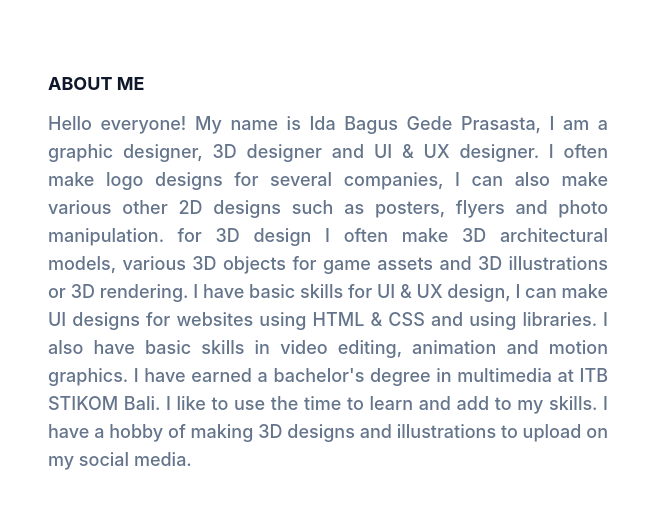
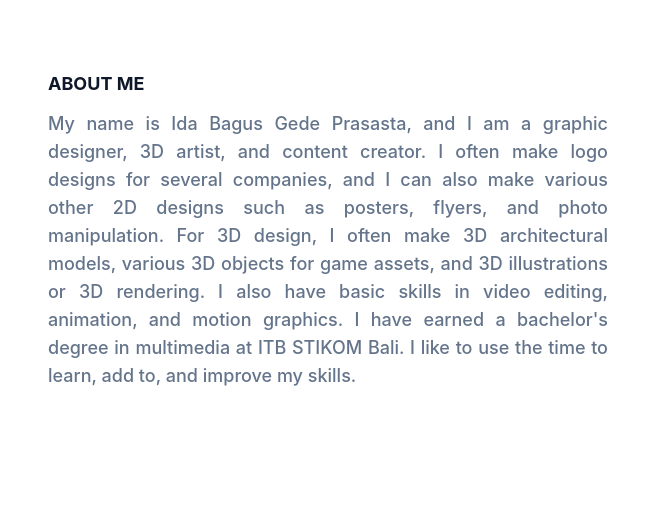
Before and after one commit to SapCreate/Portfolio-Prasasta, a website: page index.html in a window 1280 px wide. Shown: the part 778-1302 px from the top of the page, 0-667 px from the left. Drawn offline with Linux system fonts and the light colour scheme.

Commit message:
Update index.html

```diff
--- a/index.html
+++ b/index.html
@@ -72,16 +72,13 @@
         <div class="flex flex-wrap">
           <div class="w-full px-8 mb-10 lg:w-1/2 ">
             <h4 class="font-bold uppercase text-dark text-lg mb-3">About Me</h4>
-            <p class="font-medium text-base text-justify text-secondary max-w-xl lg:text-lg">Hello everyone! My name is Ida Bagus Gede Prasasta,
-              I am a graphic designer, 3D designer and UI & UX designer.
-              I often make logo designs for several companies,
-              I can also make various other 2D designs such as posters,
-              flyers and photo manipulation. for 3D design I often make 3D architectural models,
-              various 3D objects for game assets and 3D illustrations or 3D rendering.
-              I have basic skills for UI & UX design, I can make UI designs for websites using HTML & CSS and using libraries.
-              I also have basic skills in video editing, animation and motion graphics.
-              I have earned a bachelor's degree in multimedia at ITB STIKOM Bali. I like to use the time to learn and add to my skills.
-              I have a hobby of making 3D designs and illustrations to upload on my social media.</p>
+            <p class="font-medium text-base text-justify text-secondary max-w-xl lg:text-lg">My name is Ida Bagus Gede Prasasta, and I am a graphic designer, 3D artist, and content creator.
+              I often make logo designs for several companies, and I can also make various other 2D designs
+              such as posters, flyers, and photo manipulation. For 3D design, I often make 3D architectural
+              models, various 3D objects for game assets, and 3D illustrations or 3D rendering. I also have basic
+              skills in video editing, animation, and motion graphics. I have earned a bachelor's degree in
+              multimedia at ITB STIKOM Bali. I like to use the time to learn, add to, and improve my skills.
+              </p>
           </div>
           <div class="w-full px-8 lg:w-1/2">
             <h3 class="font-semibold text-dark text-2xl mb-4 lg:text-3xl lg:pt-10">Follow Me On</h3>
```
